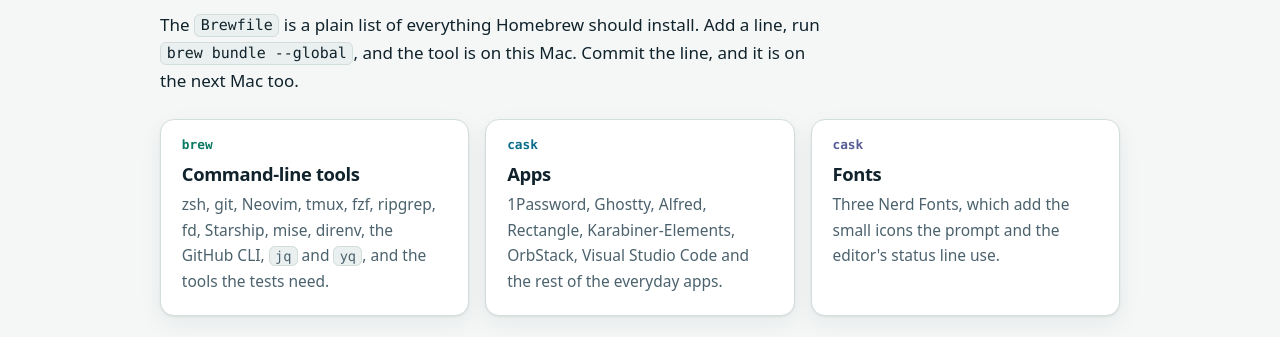
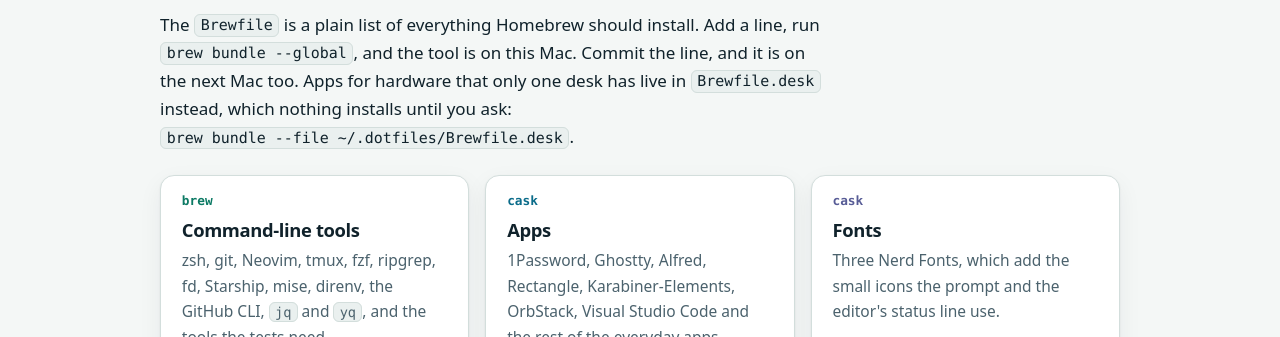
Before and after one commit to shaneog/dotfiles, a plain HTML site: page guides/tools.html in a window 1280 px wide. Shown: the part 451-788 px from the top of the page. Drawn offline with Linux system fonts and the light colour scheme.

Commit message:
feat(brew): reconcile the Brewfile and move desk hardware apps to an opt-in file (#28)

```diff
--- a/guides/tools.html
+++ b/guides/tools.html
@@ -30,7 +30,7 @@
     </section>
 
     <h2 id="brew">The shopping list</h2>
-    <p>The <code>Brewfile</code> is a plain list of everything Homebrew should install. Add a line, run <code>brew bundle --global</code>, and the tool is on this Mac. Commit the line, and it is on the next Mac too.</p>
+    <p>The <code>Brewfile</code> is a plain list of everything Homebrew should install. Add a line, run <code>brew bundle --global</code>, and the tool is on this Mac. Commit the line, and it is on the next Mac too. Apps for hardware that only one desk has live in <code>Brewfile.desk</code> instead, which nothing installs until you ask: <code>brew bundle --file ~/.dotfiles/Brewfile.desk</code>.</p>
 
     <ul class="cards">
       <li class="card">
```
Also changed, not shown: test/mutations.tsv (+3 -0 lines), 8 other files.
